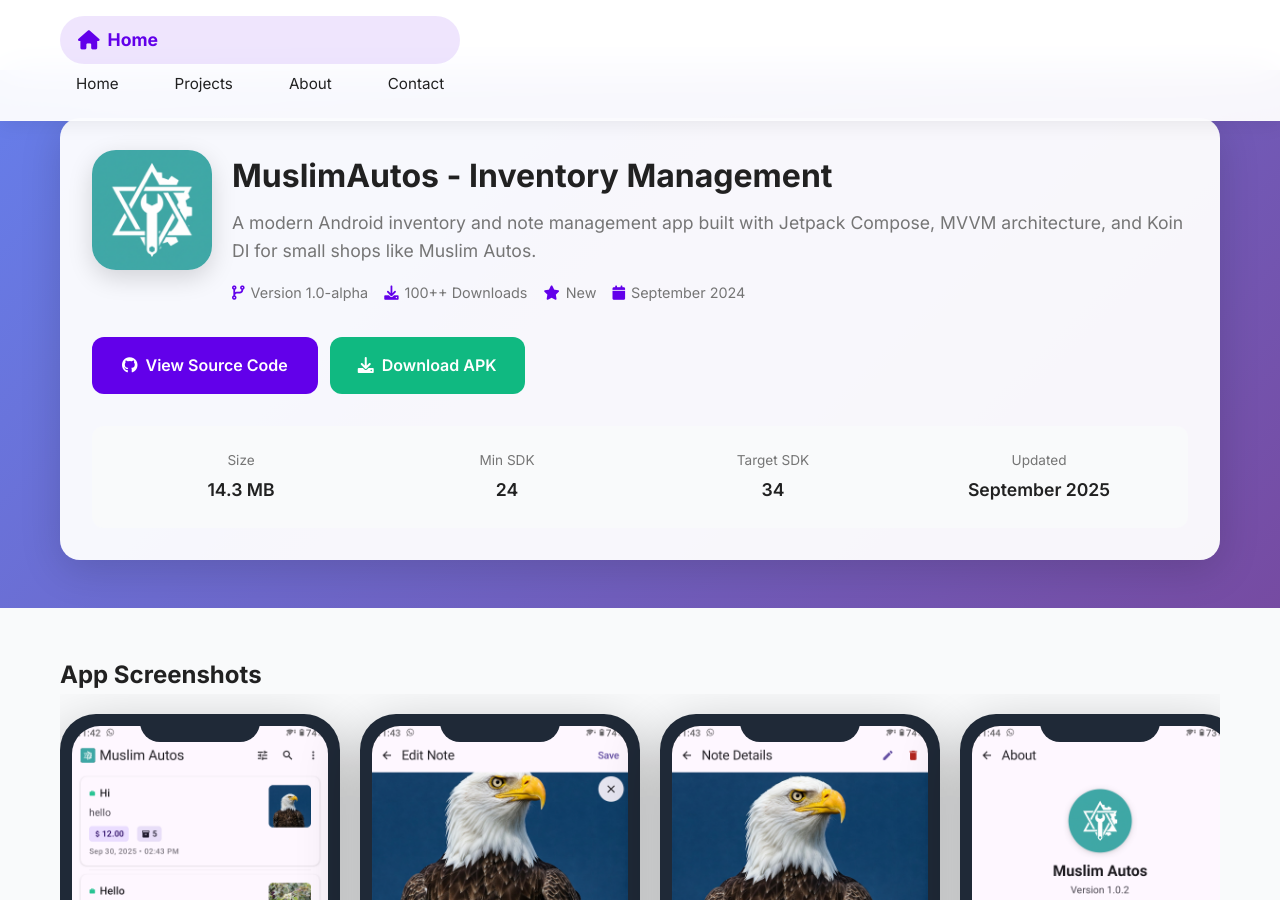
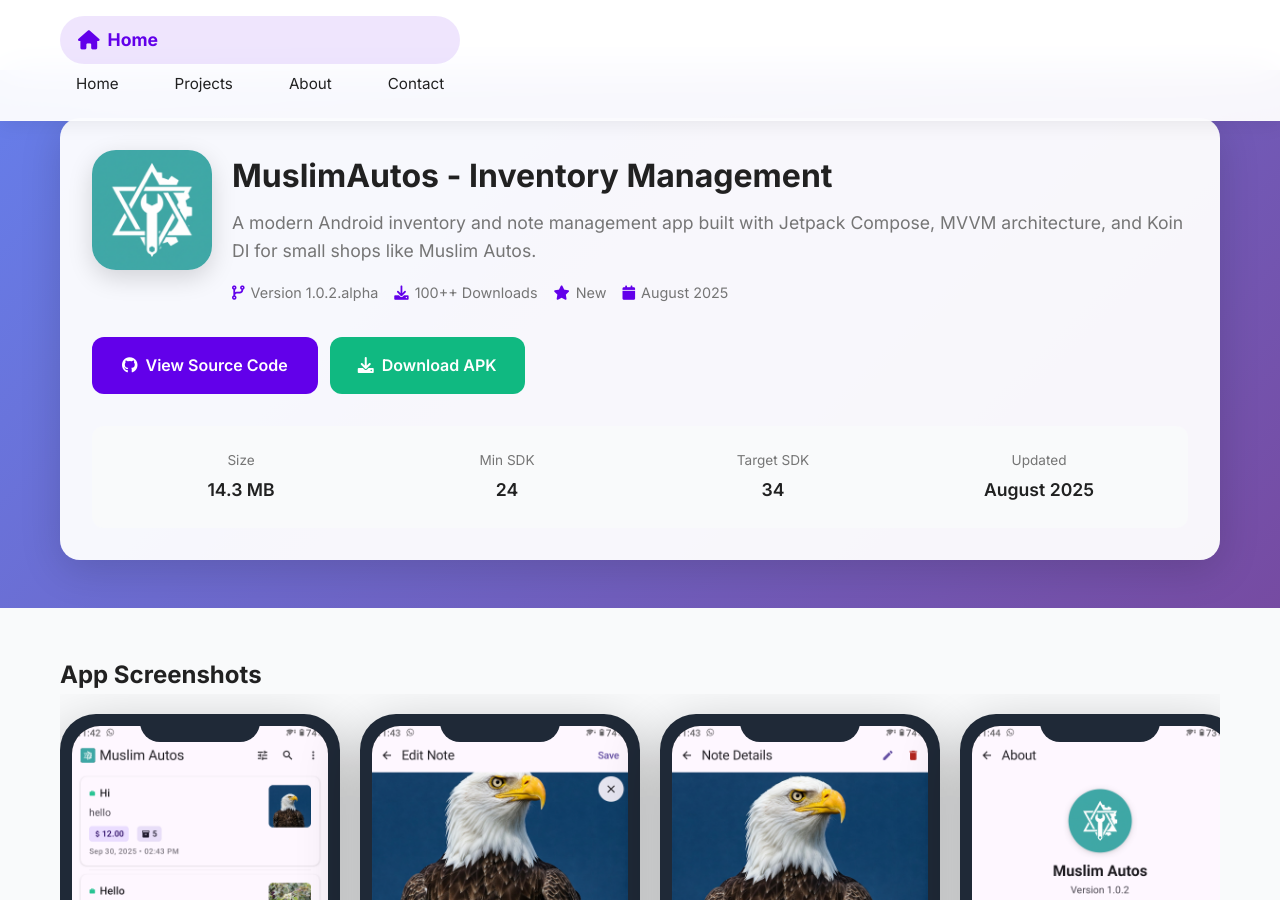
Before and after one commit to waliafghan22/waliafghan22.github.io, a Jekyll site: the page built from _projects/2025-08-02-MuslimAutos-app.md, in a window 1280 px wide and 900 px high. Built offline with Jekyll 4.4.1, drawn with Linux system fonts in a browser that asks for light colours.

Commit message:
Update 2025-08-02-MuslimAutos-app.md

```diff
--- a/_projects/2025-08-02-MuslimAutos-app.md
+++ b/_projects/2025-08-02-MuslimAutos-app.md
@@ -2,7 +2,7 @@
 layout: project
 title: "MuslimAutos - Inventory Management"
 description: "A modern Android inventory and note management app built with Jetpack Compose, MVVM architecture, and Koin DI for small shops like Muslim Autos."
-date: 2024-09-01
+date: 2025-08-02
 image: /images/projects/muslimautos-home.png
 thumb: /images/projects/muslimautos-home.png
 app_icon: /images/projects/icons/muslimautos-icon.png
@@ -11,14 +11,14 @@
 
 # App Details
 app_details:
-  version: "1.0-alpha"
+  version: "1.0.2.alpha"
   downloads: "100+"
   rating: "New"
   min_sdk: "24"
   target_sdk: "34"
   package_name: "com.wali.muslimautos"
   size: "14.3 MB"
-  last_updated: "September 2025"
+  last_updated: "August 2025"
 
 # Technologies used
 technologies:
```
